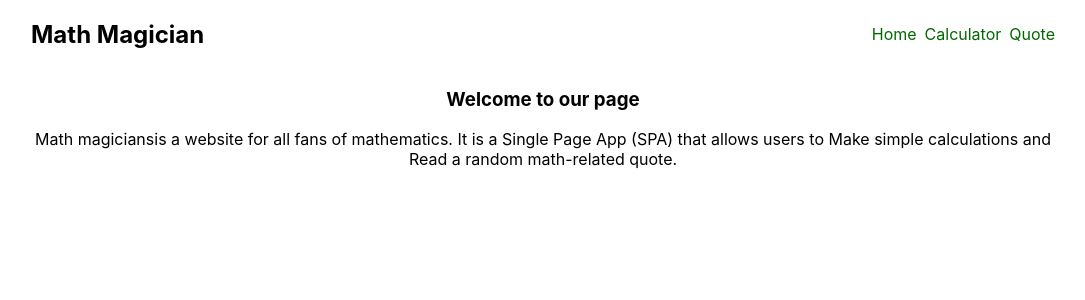
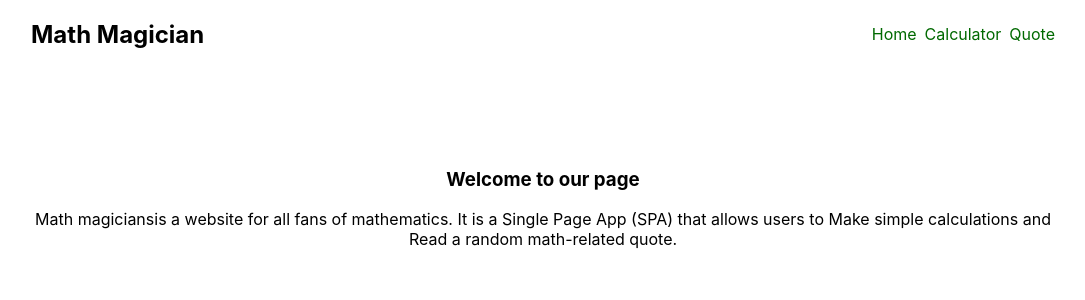
Before and after one commit to Innocent259/math-magician, a React (Create React App) app: page / in a window 1280 px wide. Shown: the top 300 px of the page, without its empty margins (97-1182 px from the left). Built offline with nearby package versions, Linux system fonts and the light colour scheme.

Commit message:
Resolve linters errors

```diff
--- a/src/App.css
+++ b/src/App.css
@@ -8,6 +8,9 @@
 .main {
   width: 80%;
   margin-inline: auto;
+  display: flex;
+  flex-direction: column;
+  gap: 5rem;
 }
 
 .container {
```
